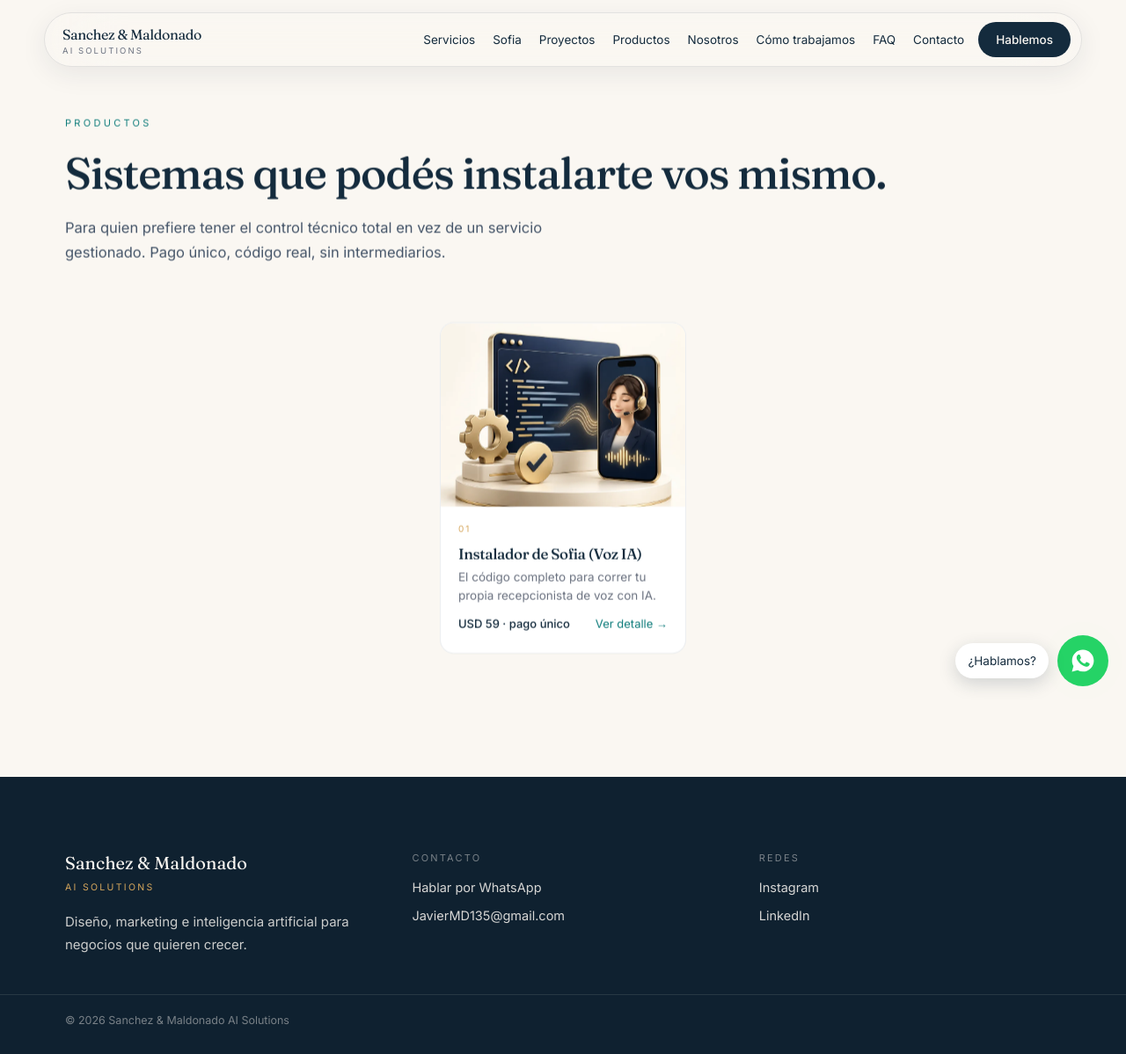
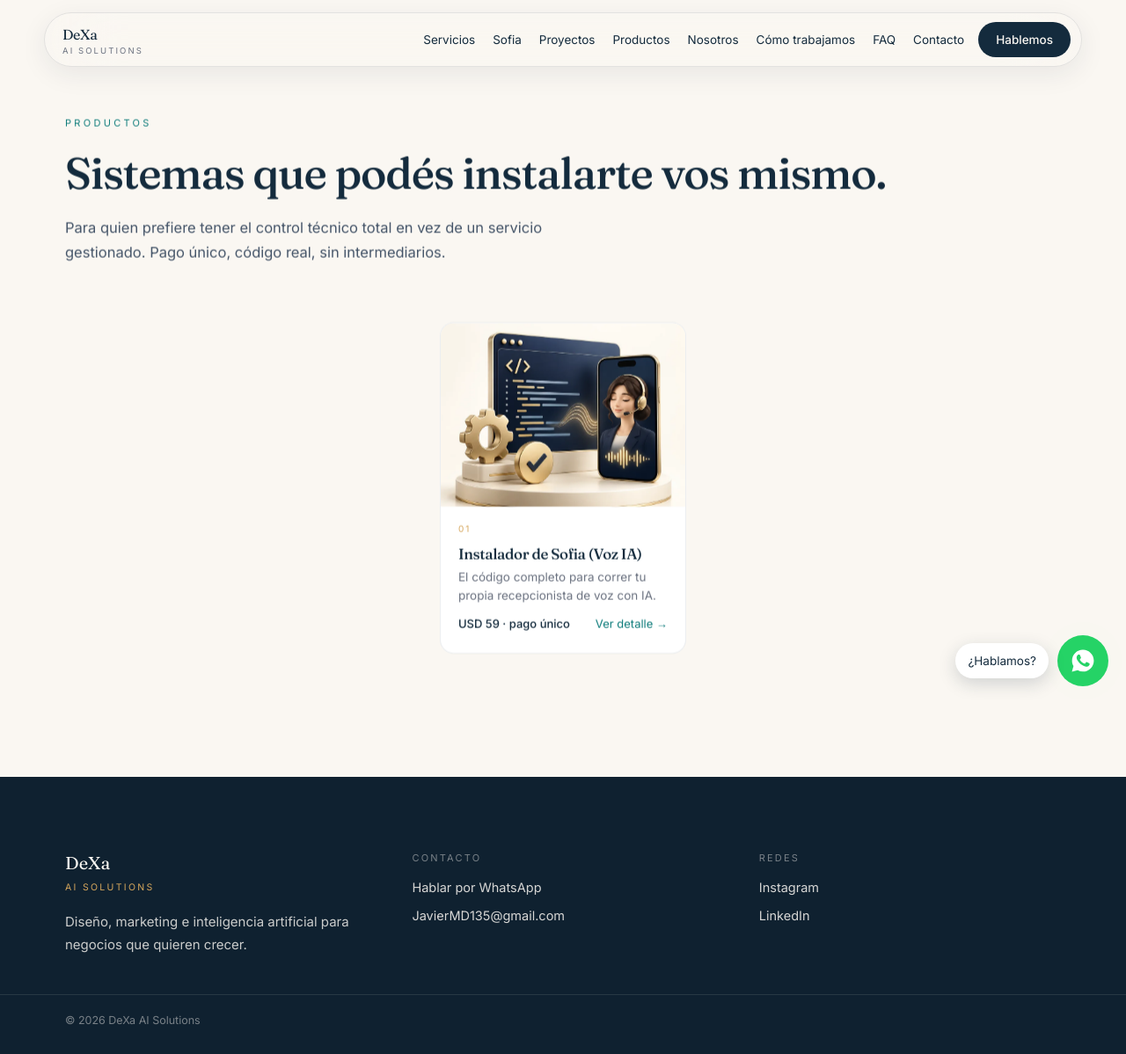
Before and after one commit to Denjm9319/sanchez-maldonado-landing, a React (Vite) app: page /productos in a window 1280 px wide. Shown: the whole page at 88% size. Built offline with nearby package versions, Linux system fonts and the light colour scheme.

Commit message:
Rebrand from Sanchez & Maldonado to DeXa; clarify 1-click installer
Updates brand name across navbar, footer, page title and WhatsApp
copy. Also leads the Sofia installer product with how simple setup
actually is: one Claude Code command, then follow its instructions.

```diff
--- a/index.html
+++ b/index.html
@@ -3,7 +3,7 @@
   <head>
     <meta charset="UTF-8" />
     <meta name="viewport" content="width=device-width, initial-scale=1" />
-    <title>Sanchez &amp; Maldonado | AI, Web &amp; Growth Solutions</title>
+    <title>DeXa | AI, Web &amp; Growth Solutions</title>
     <meta
       name="description"
       content="Diseñamos sitios web, campañas, agentes de IA y automatizaciones que ayudan a negocios a atraer, atender y convertir más clientes."
--- a/src/components/Footer.tsx
+++ b/src/components/Footer.tsx
@@ -5,7 +5,7 @@ export default function Footer() {
     <footer className="bg-navyDeep text-cream/72">
       <div className="max-w-[1180px] mx-auto px-6 pt-[clamp(50px,7vw,84px)] pb-[clamp(30px,4vw,44px)] grid gap-[clamp(28px,4vw,56px)] [grid-template-columns:repeat(auto-fit,minmax(min(100%,240px),1fr))]">
         <div>
-          <p className="font-display text-xl text-cream">Sanchez &amp; Maldonado</p>
+          <p className="font-display text-xl text-cream">DeXa</p>
           <p className="text-[10.5px] tracking-[0.22em] uppercase text-gold mt-1.5">AI Solutions</p>
           <p className="mt-[18px] leading-[1.7] text-[15px] max-w-[26em] text-cream/80">
             Diseño, marketing e inteligencia artificial para negocios que quieren crecer.
@@ -32,7 +32,7 @@ export default function Footer() {
       </div>
       <div className="border-t border-cream/10">
         <div className="max-w-[1180px] mx-auto px-6 pt-5 pb-7 text-[12.5px] text-cream/45">
-          © 2026 Sanchez &amp; Maldonado AI Solutions
+          © 2026 DeXa AI Solutions
         </div>
       </div>
     </footer>
--- a/src/components/Navbar.tsx
+++ b/src/components/Navbar.tsx
@@ -33,7 +33,7 @@ export default function Navbar() {
           className="pointer-events-auto w-full max-w-[1180px] bg-white/72 backdrop-blur-2xl border border-navy/10 rounded-full shadow-[0_8px_30px_rgba(20,43,61,0.08)] py-2.5 pl-5 pr-3 flex items-center gap-4"
         >
           <Link to="/#top" className="flex flex-col leading-[1.05] text-navy flex-none">
-            <span className="font-display text-base tracking-tight">Sanchez &amp; Maldonado</span>
+            <span className="font-display text-base tracking-tight">DeXa</span>
             <span className="text-[9.5px] tracking-[0.22em] uppercase text-secondary mt-0.5">
               AI Solutions
             </span>
--- a/src/config/site.ts
+++ b/src/config/site.ts
@@ -1,10 +1,10 @@
 export const WHATSAPP_NUMBER = "542254538861";
 
 export const WHATSAPP_DEFAULT_MESSAGE =
-  "Hola, vi la web de Sanchez & Maldonado y me gustaría contarles un poco sobre mi negocio para ver qué solución podría tener sentido implementar.";
+  "Hola, vi la web de DeXa y me gustaría contarles un poco sobre mi negocio para ver qué solución podría tener sentido implementar.";
 
 export const SOFIA_MESSAGE =
-  "Hola, vi la web de Sanchez & Maldonado y quiero conocer la demo de Sofia para mi negocio.";
+  "Hola, vi la web de DeXa y quiero conocer la demo de Sofia para mi negocio.";
 
 export function waLink(message: string = WHATSAPP_DEFAULT_MESSAGE): string {
   return `https://wa.me/${WHATSAPP_NUMBER}?text=${encodeURIComponent(message)}`;
--- a/src/pages/Nosotros.tsx
+++ b/src/pages/Nosotros.tsx
@@ -42,7 +42,7 @@ export default function NosotrosPage() {
       <Reveal className="max-w-[1180px] mx-auto px-6 pt-[132px] pb-[clamp(60px,8vw,110px)]">
         <p className="text-[11px] tracking-[0.3em] uppercase text-teal mb-5">Quiénes somos</p>
         <h1 className="text-[clamp(32px,4.6vw,54px)] leading-[1.1] mb-[clamp(20px,3vw,28px)] max-w-[20em]">
-          Detrás de Sánchez &amp; Maldonado.
+          Detrás de DeXa.
         </h1>
         <p className="font-display italic text-[clamp(18px,2vw,22px)] text-teal leading-[1.5] max-w-[36em] mb-[clamp(40px,5vw,64px)] [text-wrap:pretty]">
           No implementamos tecnología porque sí. Primero entendemos dónde está la fricción del negocio
--- a/src/pages/Productos.tsx
+++ b/src/pages/Productos.tsx
@@ -13,7 +13,7 @@ const PRODUCTS = [
     price: "USD 59 · pago único",
     image: sofiaInstallerImg,
     tagline:
-      "Te doy el código completo del sistema que uso para armar agentes de voz como Sofia. Vos lo instalás, lo configurás y lo operás con tus propias cuentas.",
+      "Con un solo comando corriendo en Claude Code activás el instalador en 1 click: solo vas siguiendo las instrucciones que te va diciendo Claude. Te doy el código completo del sistema que uso para armar agentes de voz como Sofia — vos lo configurás y lo operás con tus propias cuentas.",
     audience: [
       "Sabés usar Claude Code (o estás dispuesto a aprender).",
       "Tenés o podés crear cuentas propias en los servicios necesarios (telefonía, IA, calendario/CRM).",
@@ -21,11 +21,10 @@ const PRODUCTS = [
       "No necesitás que alguien te resuelva los problemas — te arreglás solo con la documentación.",
     ],
     includes: [
+      "Un solo comando para activar el instalador en Claude Code, siguiendo las instrucciones que te va indicando",
       "El código fuente completo del sistema",
       "Los prompts ya armados y probados en llamadas reales",
-      "Guía paso a paso para instalarse con Claude Code, sin escribir código a mano",
       "Documentación de cada pieza: qué hace, cómo se conecta, qué configurar",
-      "Todo con un solo prompt de instalación",
     ],
     excludes: [
       "Soporte técnico continuo",
```
